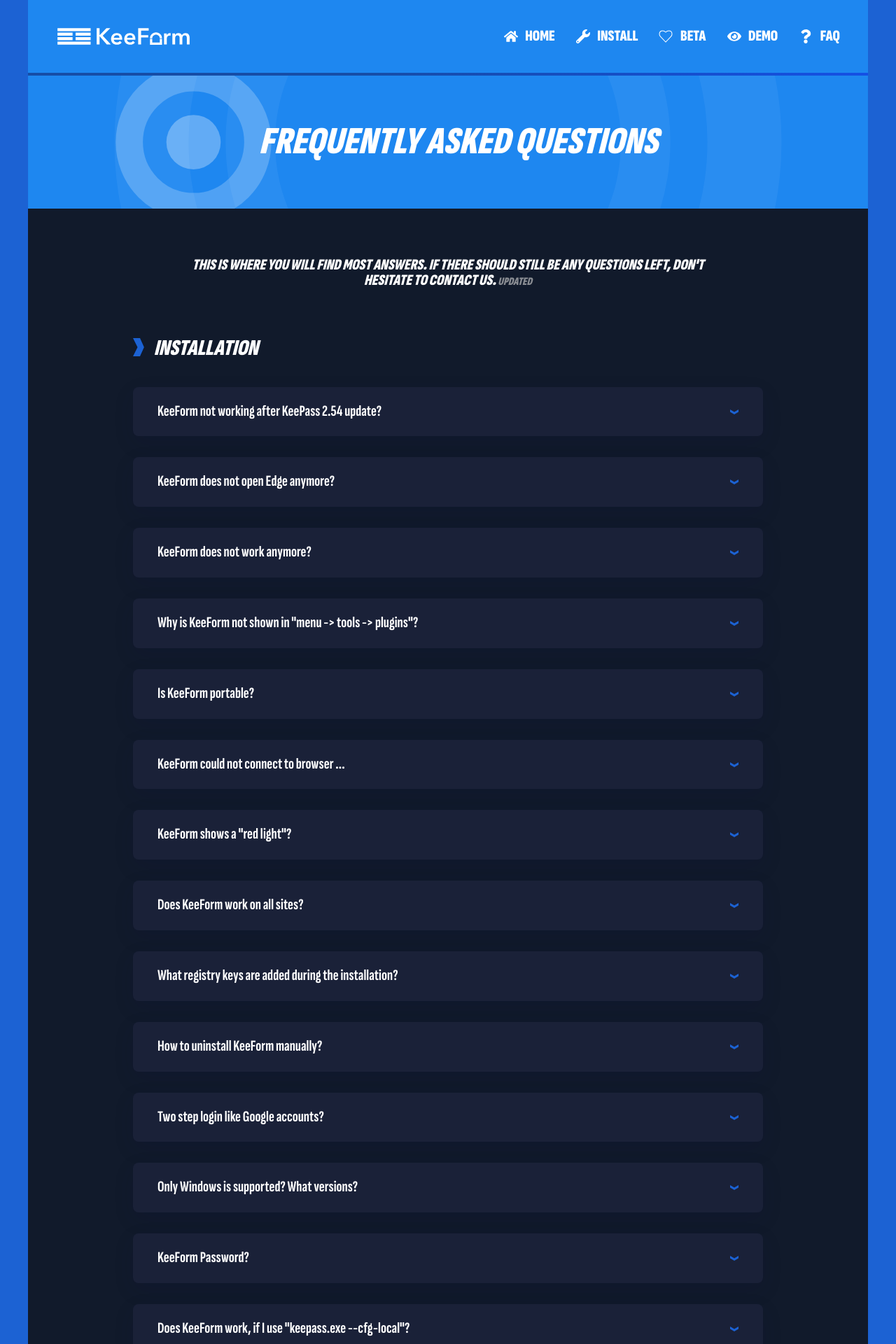
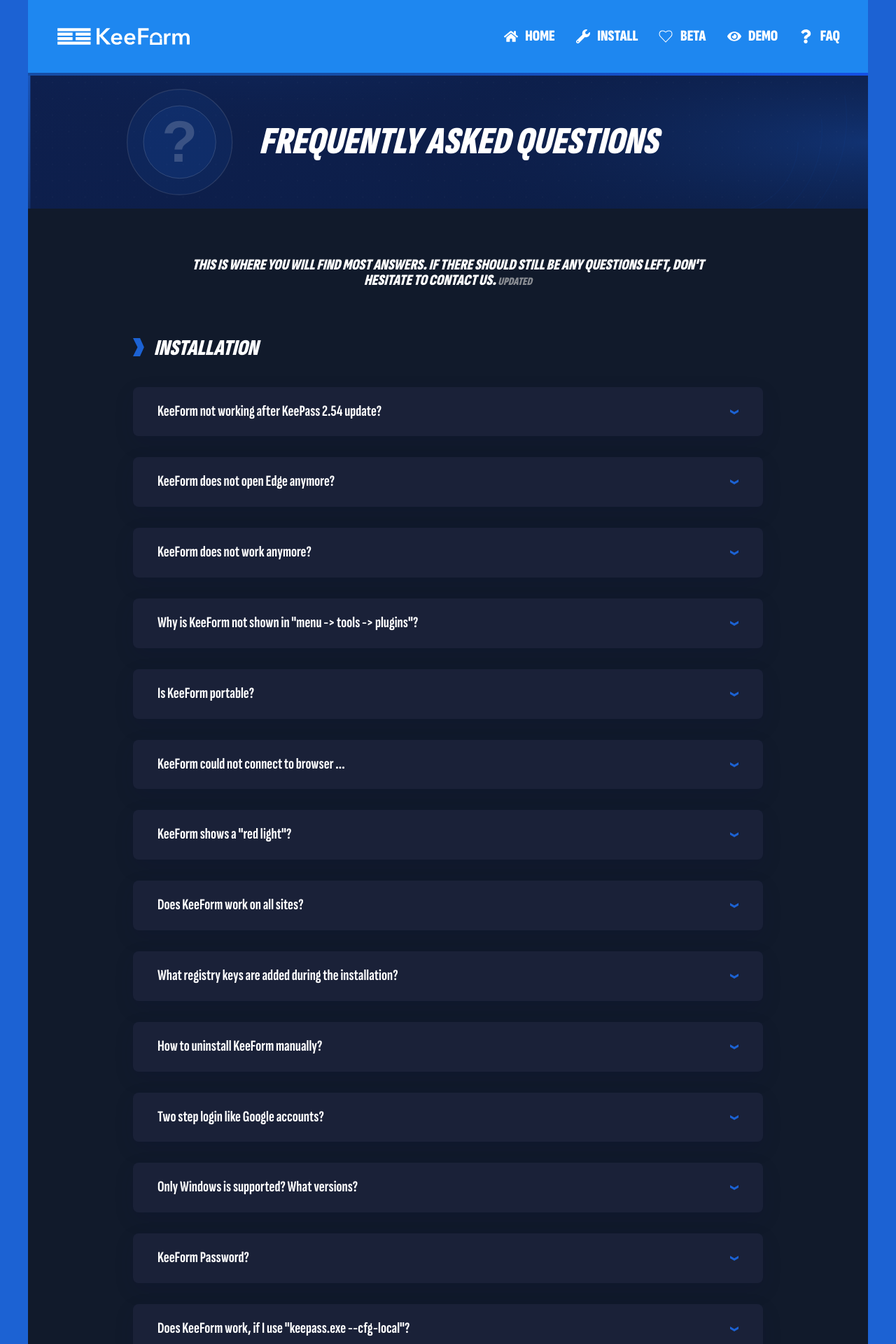
Before and after one commit to keeform/pages, a Jekyll site: the page built from keepass2/keeform-faq.html, in a window 1280 px wide. Shown: the top 1920 px of the page at 70% size. Built offline with Jekyll 4.4.1, drawn with Linux system fonts in a browser that asks for light colours.

Commit message:
change faq hero image

```diff
--- a/keepass2/keeform-faq.html
+++ b/keepass2/keeform-faq.html
@@ -6,7 +6,7 @@
 ---
 
                 <div class="uk-section-default" uk-scrollspy="target: [uk-scrollspy-class]; cls: uk-animation-fade; delay: false;">
-                  <div class="uk-background-norepeat uk-background-cover uk-background-center-center uk-section" data-src="{{ '/assets/images/keeform/hero-install.svg' | relative_url }}" uk-img>
+                  <div class="uk-background-norepeat uk-background-cover uk-background-center-center uk-section" data-src="{{ '/assets/images/keeform/hero-faq.svg' | relative_url }}" uk-img>
                     <div class="uk-container">
                       <div class="uk-grid-margin-large uk-grid tm-grid-expand uk-grid-column-small uk-grid-row-large uk-child-width-1-1">
                         <div class="uk-grid-item-match uk-flex-middle uk-width-1-1">
```
Also changed, not shown: assets/images/keeform/hero-faq.svg (added).
